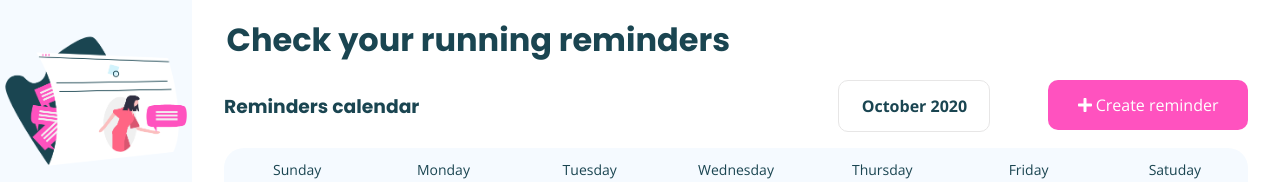
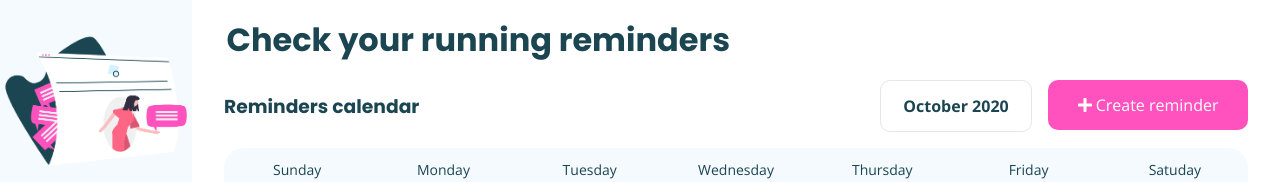
Before and after one commit to tanismith/calendar-challenge, a React (Create React App) app: page / in a window 1280 px wide. Shown: the top 182 px of the page. Built offline with nearby package versions, Linux system fonts and the light colour scheme.

Commit message:
css changes

```diff
--- a/src/App.scss
+++ b/src/App.scss
@@ -115,11 +115,12 @@
         }
         .controlsBar__buttonsBox {
           display: flex;
-          justify-content: space-between;
+          justify-content: flex-end;
           .dateTimePicker__title {
             display: flex;
             width: 150px;
             height: 50px;
+            margin: 0 1rem;
             background: white;
             border: 1px solid var(--gray-color);
             border-radius: 10px;
@@ -421,6 +422,14 @@
   }
 }
 //Styles for box of list of reminders in a day
+.listOfRemindersModal {
+  background: rgba(0, 0, 0, 0.205);
+  width: 100%;
+  height: 100vh;
+  position: absolute;
+  top: 0;
+  left: 0;
+  z-index: 3;
   .dayBox {
     background: white;
     width: 500px;
@@ -514,3 +523,4 @@
       }
     }
   }
+}
--- a/src/components/RemindersModal.js
+++ b/src/components/RemindersModal.js
@@ -37,6 +37,8 @@ export default function RemindersModal() {
   }
 
   return (
+    <div className="listOfRemindersModal">
+
     <div className="dayBox">
       <div className="dayBox__controlsBar">
         <h2 className="dayBox__titleOfBox">
@@ -74,5 +76,6 @@ export default function RemindersModal() {
         <i className="fas fa-trash" /> Delete all
       </button>
     </div>
+    </div>
   );
 }
```
Lines whose indentation alone changed are shown as unchanged.
